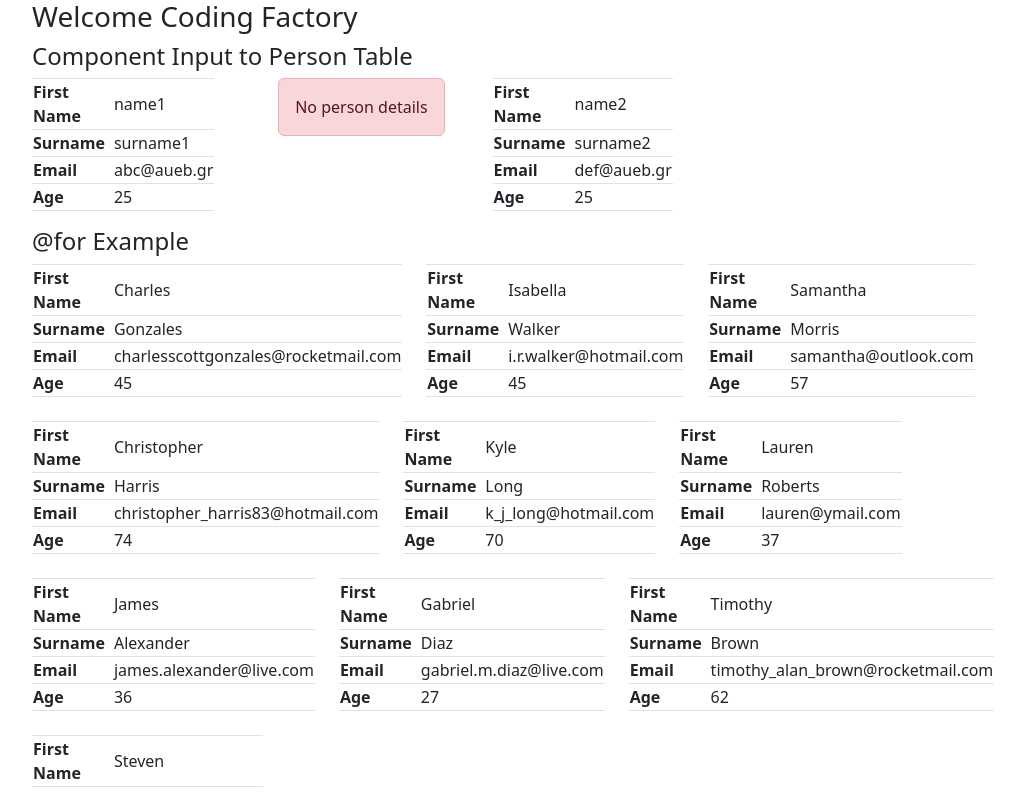
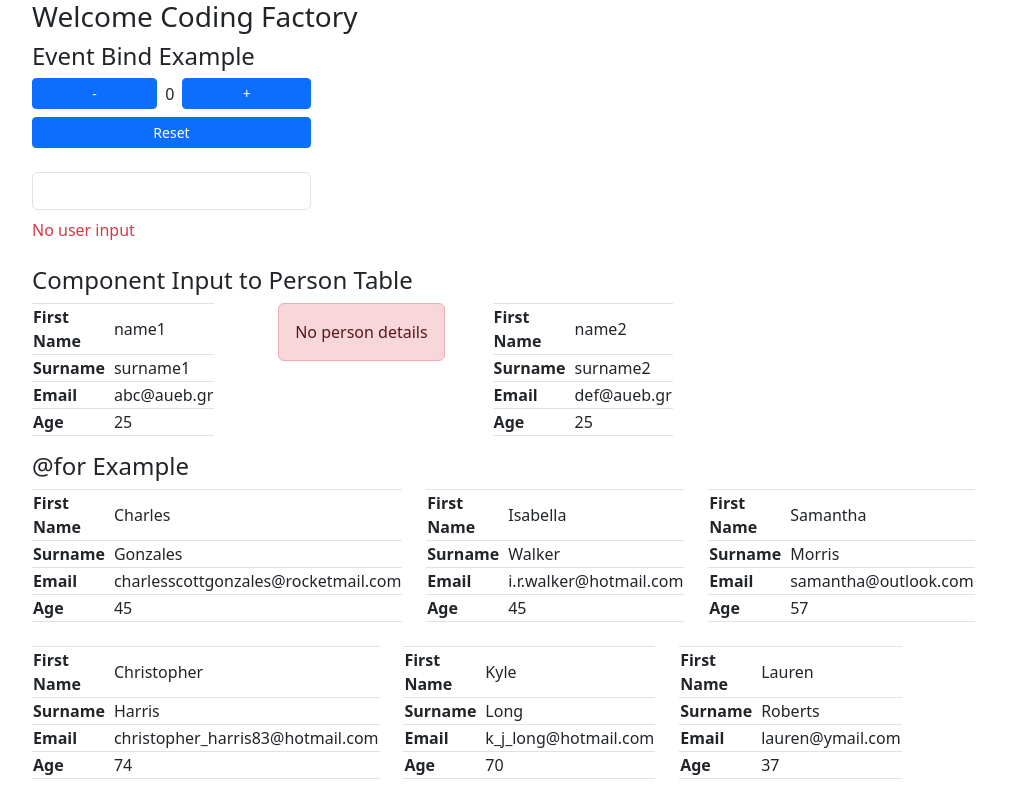
Before and after one commit to dimdrk/cf6-angular, an Angular app in the folder example-3/: page / in a window 1280 px wide. Shown: the top 792 px of the page, without its empty margins (50-1073 px from the left). Built offline with nearby package versions, Linux system fonts and the light colour scheme.

Commit message:
event bind example

```diff
--- a/example-3/src/app/app.component.html
+++ b/example-3/src/app/app.component.html
@@ -1,5 +1,7 @@
 <div class="container">
   <h3>Welcome Coding Factory</h3>
+  <app-event-bind-example></app-event-bind-example>
+
   <h4>Component Input to Person Table</h4>
   <div class="d-flex gap-5">
     <app-person-table [person]="person0"></app-person-table>
--- a/example-3/src/app/app.component.ts
+++ b/example-3/src/app/app.component.ts
@@ -2,11 +2,12 @@
 import { RouterOutlet } from '@angular/router';
 import { Person } from './shared/interfaces/person';
 import { PersonTableComponent } from './components/person-table/person-table.component';
+import { EventBindExampleComponent } from './components/event-bind-example/event-bind-example.component';
 
 @Component({
   selector: 'app-root',
   standalone: true,
-  imports: [RouterOutlet, PersonTableComponent],
+  imports: [RouterOutlet, PersonTableComponent, EventBindExampleComponent],
   templateUrl: './app.component.html',
   styleUrl: './app.component.css'
 })
--- /dev/null
+++ b/example-3/src/app/components/event-bind-example/event-bind-example.component.html
@@ -0,0 +1,19 @@
+<h4>Event Bind Example</h4>
+
+<div class="d-flex flex-column gap-2 w-25">
+    <div class="d-flex gap-2 align-items-center">
+        <button class="btn btn-primary btn-sm flex-grow-1" (click)="decrementTimes()">-</button>
+        <span>{{ times }}</span>
+        <button class="btn btn-primary btn-sm flex-grow-1" (click)="incrementTimes()">+</button>
+    </div>
+    <button class="btn btn-primary btn-sm" (click)="resetTimes()">Reset</button>
+</div>
+
+<div class="mt-4 mb-4 d-flex flex-column gap-2 w-25">
+    <input type="text" class="form-control" (input)="onUserInput($event)">
+    @if (!userInput) {
+        <span class="text-danger">No user input</span>
+    } @else {
+        <span class="text-bg-info p-2">{{ userInput }}</span>
+    }
+</div>
--- /dev/null
+++ b/example-3/src/app/components/event-bind-example/event-bind-example.component.ts
@@ -0,0 +1,30 @@
+import { Component } from '@angular/core';
+
+@Component({
+  selector: 'app-event-bind-example',
+  standalone: true,
+  imports: [],
+  templateUrl: './event-bind-example.component.html',
+  styleUrl: './event-bind-example.component.css'
+})
+export class EventBindExampleComponent {
+  times: number = 0;
+  userInput: string = '';
+
+  incrementTimes() {
+    this.times++;
+  }
+
+  decrementTimes() {
+    this.times--;
+  }
+
+  resetTimes() {
+    this.times = 0;
+  }
+
+  onUserInput(event: Event) {
+    this.userInput = (event.target as HTMLInputElement).value;
+
+  }
+}
```
Also changed, not shown: example-3/src/app/components/event-bind-example/event-bind-example.component.css (added).
